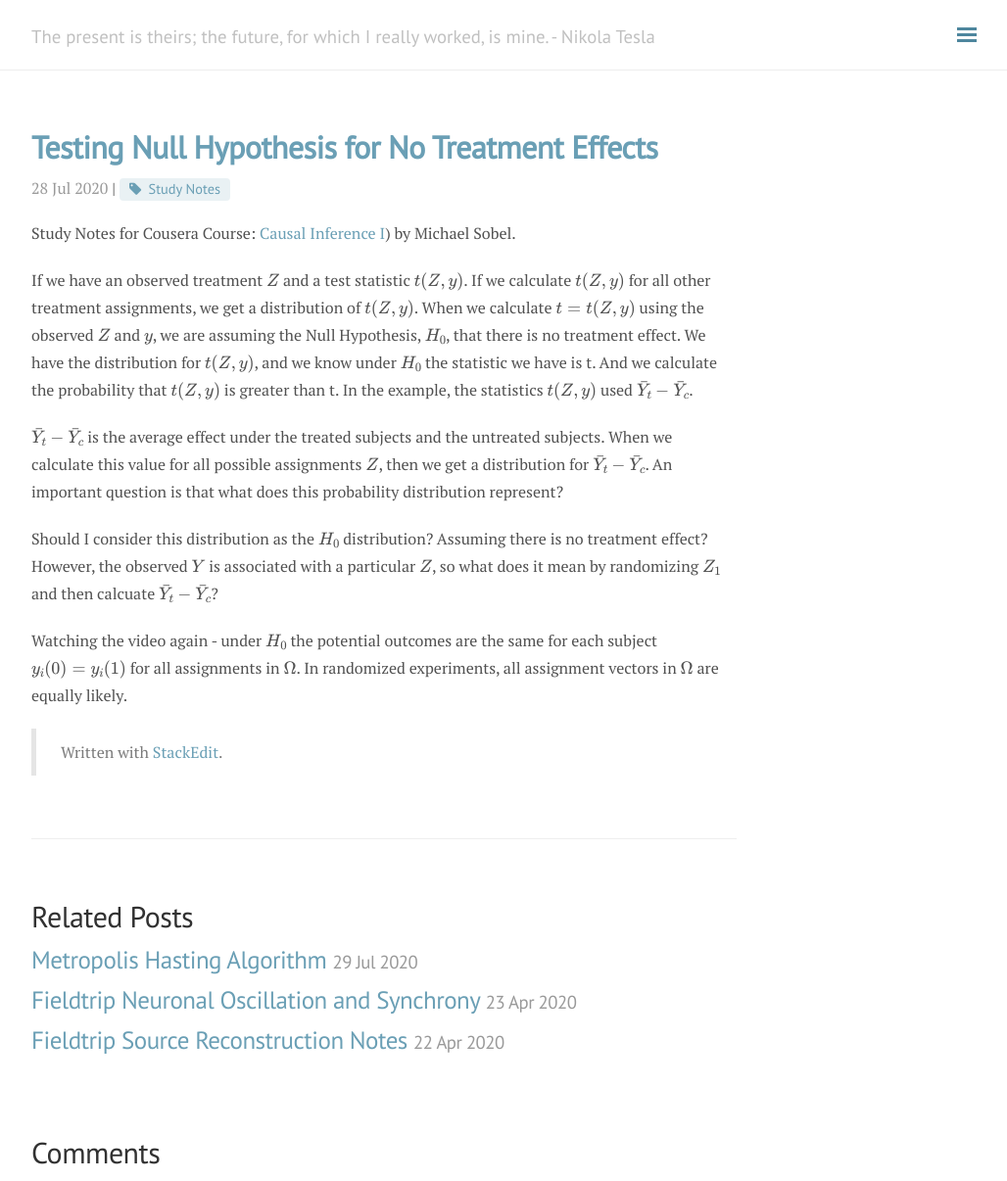
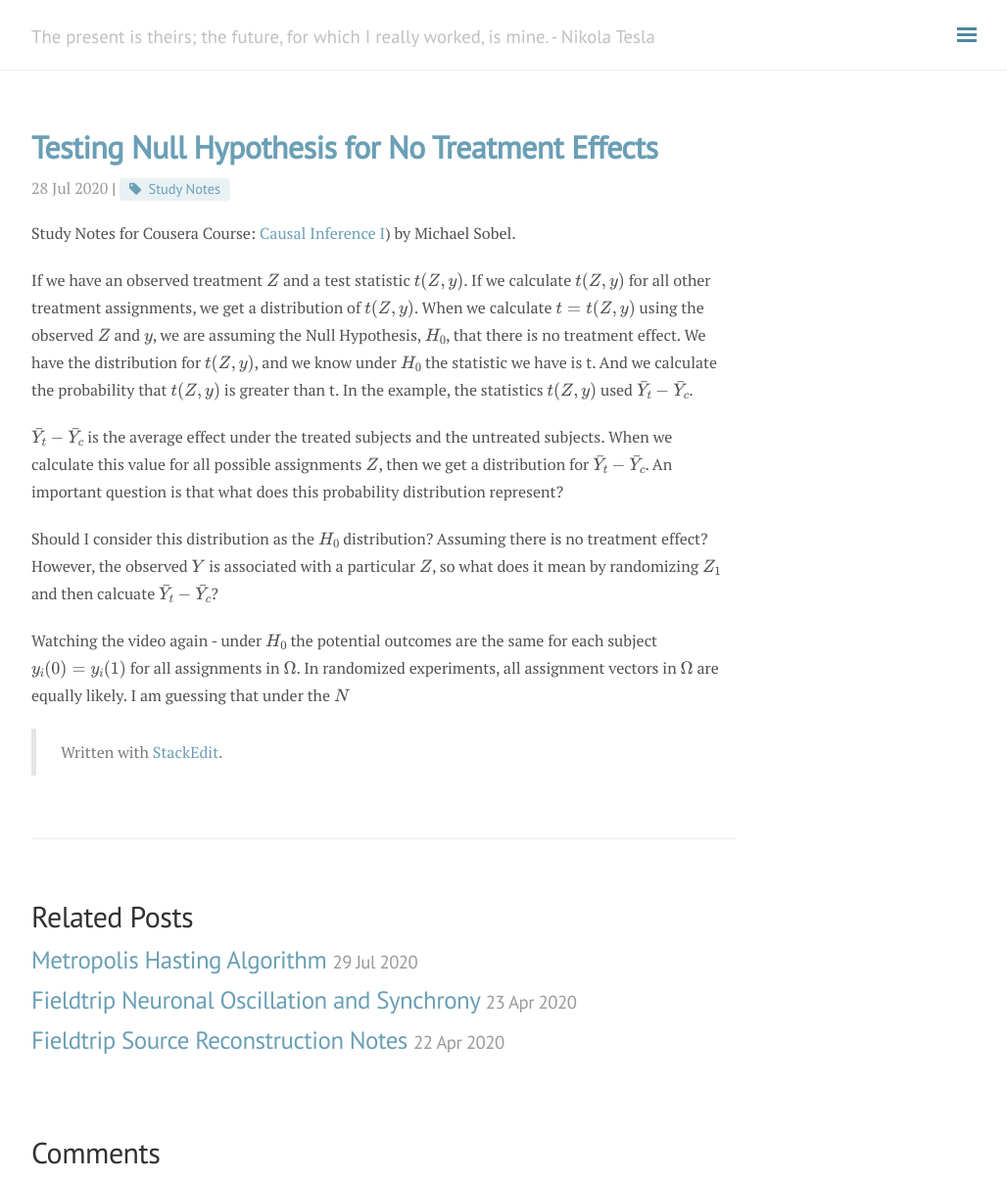
Before and after one commit to andylikescodes/andylikescodes.github.io, a Jekyll site: the page built from _posts/2020-07-28-Testing-Null-Hypothesis-For-Treatment-Effects.md, in a window 1280 px wide and 1206 px high. Shown: the whole window at 98% size, without its empty margins (248-1276 px from the left). Built offline with Jekyll 4.4.1, drawn with Linux system fonts in a browser that asks for light colours; nearby versions of some CDN libraries; formulas are drawn with MathJax 3; comment, search, counter and statistics services are not loaded.

Commit message:
_posts/2020-07-28-Testing-Null-Hypothesis-For-Treatment-Effects.md updated from https://stackedit.io/

```diff
--- a/_posts/2020-07-28-Testing-Null-Hypothesis-For-Treatment-Effects.md
+++ b/_posts/2020-07-28-Testing-Null-Hypothesis-For-Treatment-Effects.md
@@ -13,7 +13,7 @@ $\bar{Y}_t - \bar{Y}_c$ is the average effect under the treated subjects and the
 
 Should I consider this distribution as the $H_0$ distribution? Assuming there is no treatment effect? However, the observed $Y$ is associated with a particular $Z$, so what does it mean by randomizing $Z_1$ and then calcuate $\bar{Y}_t - \bar{Y}_c$?
 
-Watching the video again - under $H_0$ the potential outcomes are the same for each subject $y_i(0) = y_i(1)$ for all assignments in $\Omega$. In randomized experiments, all assignment vectors in $\Omega$ are equally likely.
+Watching the video again - under $H_0$ the potential outcomes are the same for each subject $y_i(0) = y_i(1)$ for all assignments in $\Omega$. In randomized experiments, all assignment vectors in $\Omega$ are equally likely. I am guessing that under the $N$
 
 
 
```
Also changed, not shown: other parts of _posts/2020-07-28-Testing-Null-Hypothesis-For-Treatment-Effects.md (+1 -1 lines).
